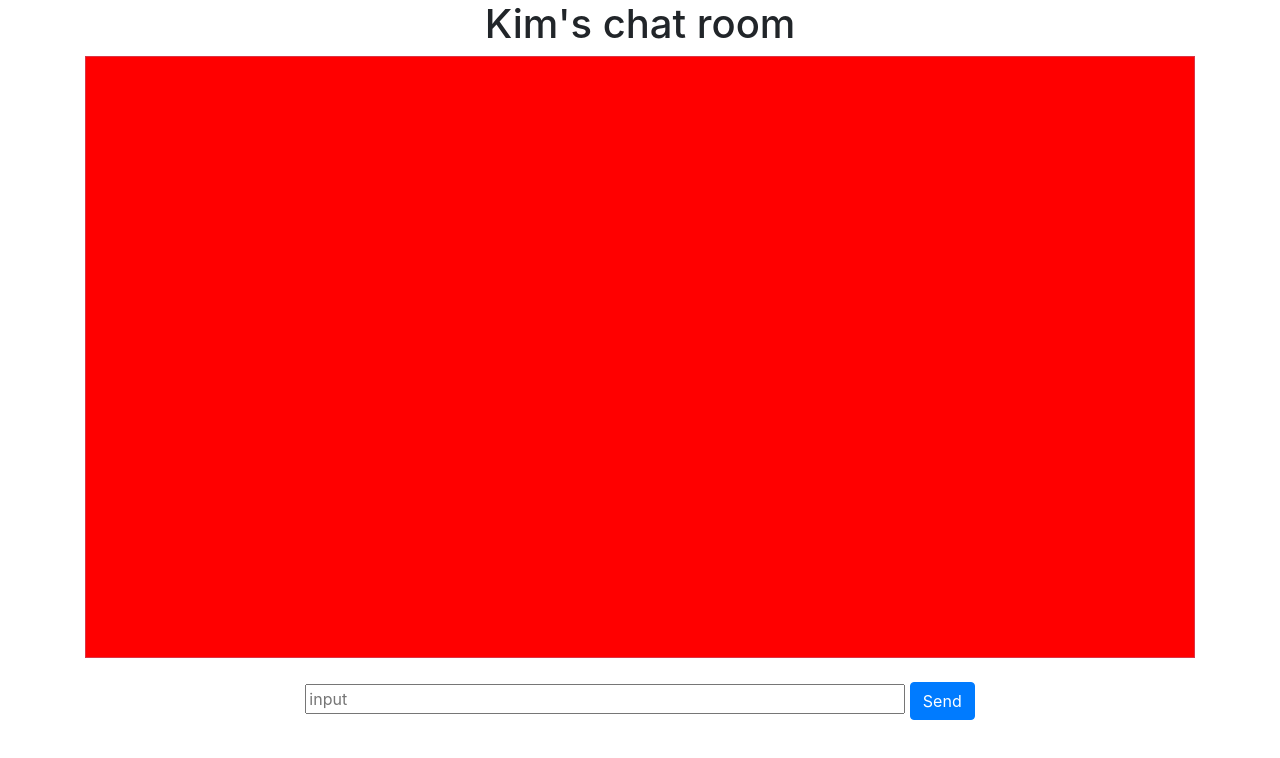
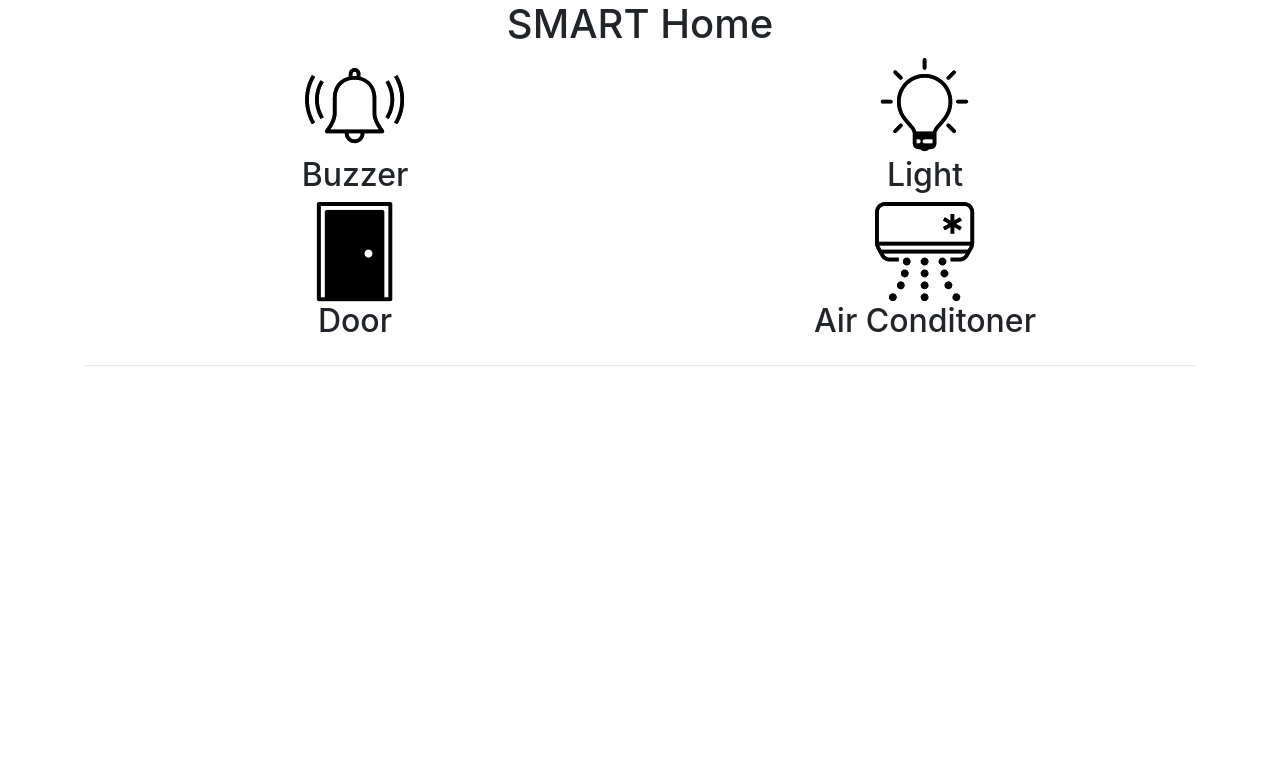
Before and after one commit to piyaspark/Exceed-Workshop, a plain HTML site: page index.html in a window 1280 px wide. Drawn offline with nearby package versions, Linux system fonts and the light colour scheme; no server answers.

Commit message:
add picture folder and index.html

```diff
--- a/index.html
+++ b/index.html
@@ -10,12 +10,50 @@
     <link rel="stylesheet" href="https://stackpath.bootstrapcdn.com/bootstrap/4.1.2/css/bootstrap.min.css" integrity="sha384-Smlep5jCw/wG7hdkwQ/Z5nLIefveQRIY9nfy6xoR1uRYBtpZgI6339F5dgvm/e9B"
         crossorigin="anonymous">
     <link rel="stylesheet" href="./style.css">
-    <title>kim's room</title>
+    <title>PALM FACTORY</title>
+    <style>
+            .center {
+                text-align: center;
+            }
+        </style>
+
 
 </head>
 
 <body>
-    <div>
+    <div class="center">
+        <h1>SMART Home</h1>
+    </div>
+    <div class='container fluid content'>
+        <div class='row'>
+            <div class="col-6 center">
+                <img src="./pictures/alarm.png">
+                <h2>Buzzer</h2>
+
+                <img src="./pictures/door.png">
+                <h2>Door</h2>
+            </div>
+            <hr>
+            <div class="col-6 center">
+                <img src="./pictures/LED.png">
+                <h2>Light</h2>
+
+                <img src="./pictures/AC.png">
+                <h2>Air Conditoner</h2>
+            </div>
+
+        </div>
+        <hr>
+        <div class='row'>
+
+        </div>
+    </div>
+
+
+
+
+
+    <!-- <div>
         <h1 class='text-center'>Kim's chat room</h1>
         <div class="container">
             <div class="border border-danger">
@@ -31,7 +69,7 @@
                 Send
             </button>
         </div>
-    </div>
+    </div> -->
 
 
     <!-- <h1 class="text-center">Kim's diary</h1>
```
Also changed, not shown: pictures/AC.png (added), pictures/LED.png (added), pictures/alarm.png (added), pictures/door.png (added).
